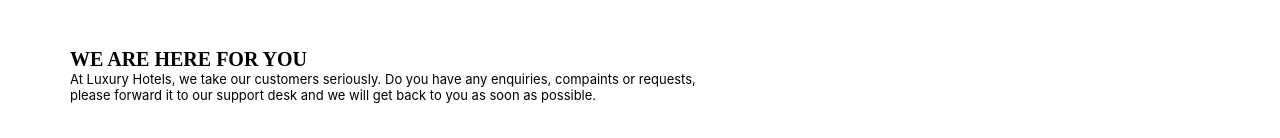
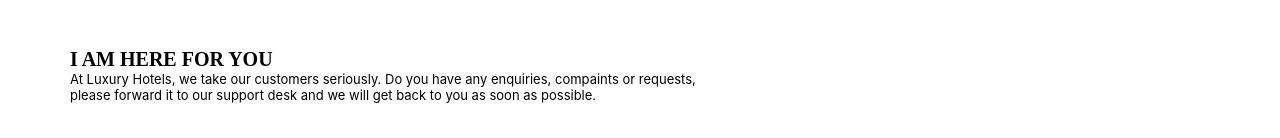
Before and after one commit to yosin2004/RealProj, a plain HTML site: page contact.html in a window 1280 px wide. Shown: the part 354-492 px from the top of the page. Drawn offline with Linux system fonts and the light colour scheme.

Commit message:
changed the name

```diff
--- a/contact.html
+++ b/contact.html
@@ -30,7 +30,7 @@
         </div>
         <div class="glavniy2">
           <div>
-            <h1 class="h2">WE ARE HERE FOR YOU</h1>
+            <h1 class="h2">I AM HERE FOR YOU</h1>
              <p class="p0">At Luxury Hotels, we take our customers seriously. Do you have any enquiries, compaints or requests, <br>
               please forward it to our support desk and we will get back to you as soon as possible.</p>
           </div>
```
Also changed, not shown: package-lock.json (added).
